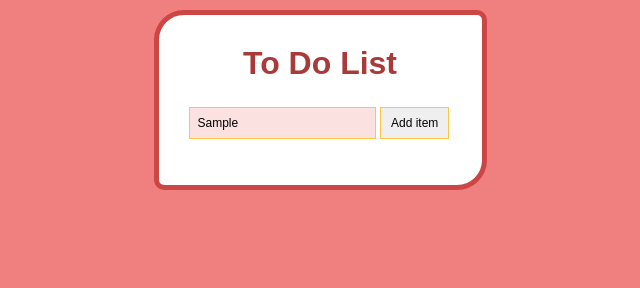
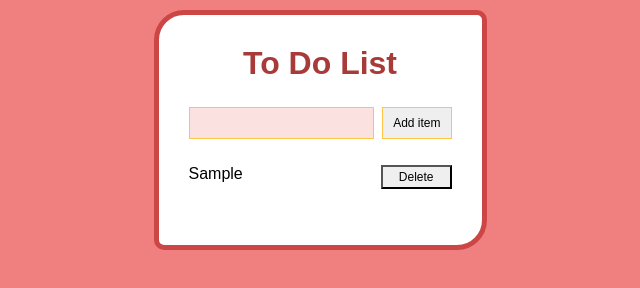
Before and after one commit to ktoufighi/todolistapp, a plain HTML site: page index.html in a window 1280 px wide. Both pictures are taken after typing "Sample" into the empty fields and a click on the input "Add item". Shown: the whole page, without its empty margins (320-960 px from the left). Drawn offline with Linux system fonts and the light colour scheme.

Commit message:
eventHandlers fixing bubbling phase

```diff
--- a/app.js
+++ b/app.js
@@ -9,19 +9,48 @@
 // 6. after a new item is added to the list, the field should be cleared
 // 7. the field should get focus (highlighed area)
 // 8. bug to fix when you press enter the whole app refreshed
+// 9. when info is blank ' ' or an emptry string nothign should be added to the list
 
+// we would use submit as our event listener instea of click like we had it before
+// for that we will create a variable for our form that needs to listen for submit
+// event listener to add a new item to the list, targetting form with the add as its class
+const form = document.querySelector('form.add')
 const addButton = document.querySelector('#addButton');
-const addItem = document.querySelect    or('#itemToAdd');
+const addItem = document.querySelector('#itemToAdd');
 const ul = document.querySelector(".todo");
-// next step is add a event listener to addButton
-addButton.addEventListener('click', function () {
-    const newItem = createItem(addItem.value)
-    // first we create the li element
-    // and add the user text to the element we created
-    // then add element as child to the ul
-    ul.appendChild(newItem);
+const body = document.querySelector('body');
+// we want to prevent bubbling from happening to the click event on the child element inside the app not the whole body element
+const app = document.querySelector('.app')
+
+
+app.addEventListener('click', function(event) {
+    event.stopPropagation();
+})
+
+// we are doing this b/c we want when viewer clicks outside the app div the field gets refreshed
+body.addEventListener('click', function() {
+    console.log('clear this');
+})
+// next step is add a event listener to the form
+form.addEventListener('submit', function (event) {
+    console.log(event);
+    // to prevent browser from refershing
+    // only if we have a value inside our form add it to the list
+    event.preventDefault();
+    if (addItem.value !== '') {
+        const newItem = createItem(addItem.value)
+        // first we create the li element
+        // and add the user text to the element we created
+        // then add element as child to the ul
+        ul.appendChild(newItem);
+        addItem.value = '';
+        // focus() method is also a property on the node addItem
+        // node.focus()
+        addItem.focus();
+    }
 
 });
+
 
 // going to create some sub functions
 // create element is going to recieve an argument that is the value we are adding
@@ -35,6 +64,27 @@ function createItem (val) {
     const deletebtn = document.createElement('button');
     span.textContent = val;
     deletebtn.textContent = 'Delete';
+    deletebtn.classList.add('btn-link');
+
+    item.appendChild(span);
+    item.appendChild(deletebtn);
+
+        deletebtn.addEventListener('click', function(){
+            // to remove node
+            // nodeToRemove.parentNode.removeChild(nodeToRemove)
+            item.parentNode.removeChild(item);
+        })
+
+        // Press the "Enter" key inside the input field to trigger the button
+        addItem.addEventListener('keyup', function(event) {
+            // Number 13 is the 'Enter' key on the keyboard
+            if(event.keyCode === 13) {
+                // event.preventDefault();
+                // Tirgger the button element with a click
+                document.querySelector(addItem.click());
+            }
+        });
+
 
     // and spit out the newly created item in the list
     return item;
--- a/index.html
+++ b/index.html
@@ -11,9 +11,9 @@
         <div class="app">
             <h1>To Do List</h1>
             <form class="add">
-                <!-- we need to create two consts for each of the following elements in our DOM -->
+                <!-- we need to create two var for each of the following elements in our DOM -->
                 <input id="itemToAdd" type="text" />
-                <input id="addButton" type="button" value="Add item" />
+                <input id="addButton" type="submit" value="Add item" />
             </form>
             <!--  -->
             <div id="list">
--- a/style.css
+++ b/style.css
@@ -23,14 +23,12 @@ h1 {
 }
 
 .btn-link {
-    border: 0px;
-    background-color: transparent;
-    color: blue;
-    text-decoration: underline;
-    padding: 0px;
+    -webkit-appearance: none;
+    /* border: 1px solid #ffc646; */
+    padding: 3px 16px;
     margin: 0px;
     margin-left: 10px;
-    font-size: 1rem;
+    font-size: 12px;
     float: right;
 }
 /* gets rid of the focusing when clicked or hovered over */
@@ -46,7 +44,8 @@ input#itemToAdd {
     background-color: #f080803d;
     padding: 8px;
     font-size: 12px;
-    width: 187px;
+    width: 185px;
+    float: left:
 }
 
 input#addButton {
@@ -54,6 +53,7 @@ input#addButton {
     border: 1px solid #ffc646;
     padding: 8px 10px;
     font-size: 12px;
+    float: right;
 }
 
 /* style for list items */
@@ -71,7 +71,7 @@ ul.todo li:last-child {
     border-bottom: 0px;
 }
 
-/* form field and submit button style */
+/* form field and submit button style
 form.add input [type="text"] {
     font-size: 1em;
     border-radius: 5px;
@@ -86,4 +86,4 @@ form.add input [type="submit"] {
     border:1px solid lightcoral;
     background-color: #cc4646;
     color:#fff;
-}
+} */
```
